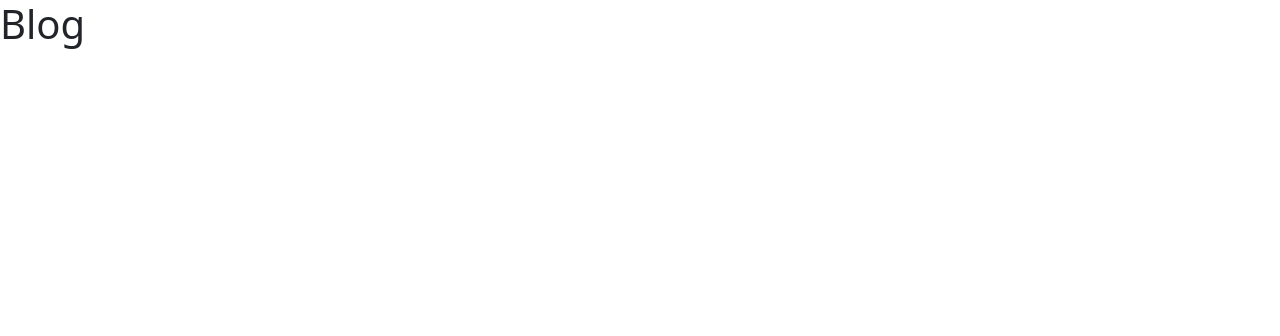
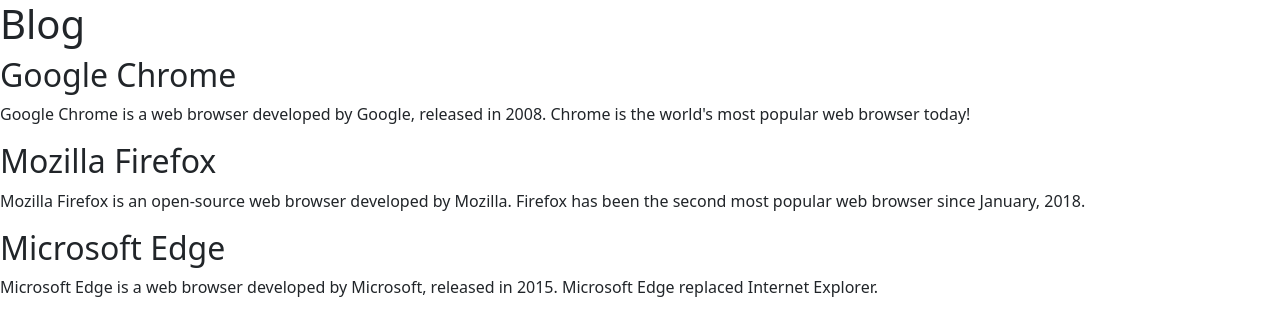
Before and after one commit to Edu-Quirino/projeto-04, a plain HTML site: page index.html in a window 1280 px wide. Drawn offline with nearby package versions, Linux system fonts and the light colour scheme.

Commit message:
Adicionado listagem de posts

```diff
--- a/index.html
+++ b/index.html
@@ -20,12 +20,13 @@
     <h1>Blog</h1>
   </header>
 
-  <section></section>
+  <section id="posts"></section>
 
   <footer>
     <!-- place footer here -->
   </footer>
 
+  <!-- Meu script.js -->
   <script src="script.js"></script>
 
 
--- a/script.js
+++ b/script.js
@@ -0,0 +1,39 @@
+const posts = [
+    {
+        title: "Google Chrome",
+        content: "Google Chrome is a web browser developed by Google, released in 2008. Chrome is the world's most popular web browser today!"
+    },
+    {
+        title: "Mozilla Firefox",
+        content: "Mozilla Firefox is an open-source web browser developed by Mozilla. Firefox has been the second most popular web browser since January, 2018."
+    },
+    {
+        title: "Microsoft Edge",
+        content: "Microsoft Edge is a web browser developed by Microsoft, released in 2015. Microsoft Edge replaced Internet Explorer."
+    }
+];
+
+// laço de repetição
+const wrapper = document.getElementById("posts");
+
+for (let i = 0; i < posts.length; i++) {
+    const postData = posts[i];
+    console.log(postData);
+
+    const article = document.createElement("article");
+    article.classList.add("article");
+
+    const title = document.createElement("h2");
+    const titleText = document.createTextNode(postData.title);
+    title.appendChild(titleText);
+    article.appendChild(title);
+
+    const content = document.createElement("p");
+    const contentText = document.createTextNode(postData.content);
+    content.appendChild(contentText);
+
+    article.appendChild(content);
+
+
+    wrapper.appendChild(article);
+}
```
Also changed, not shown: 1 other file.
